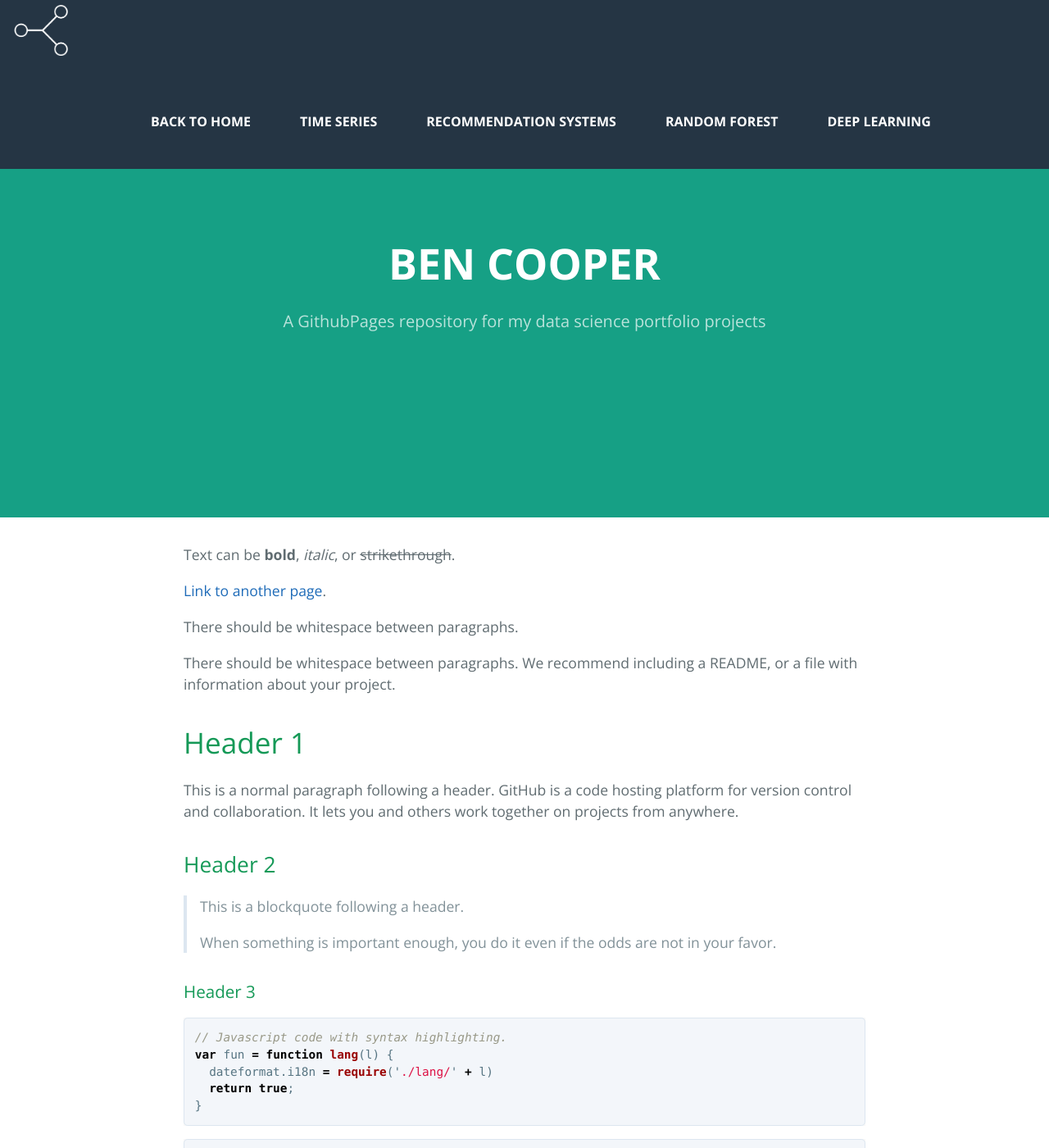
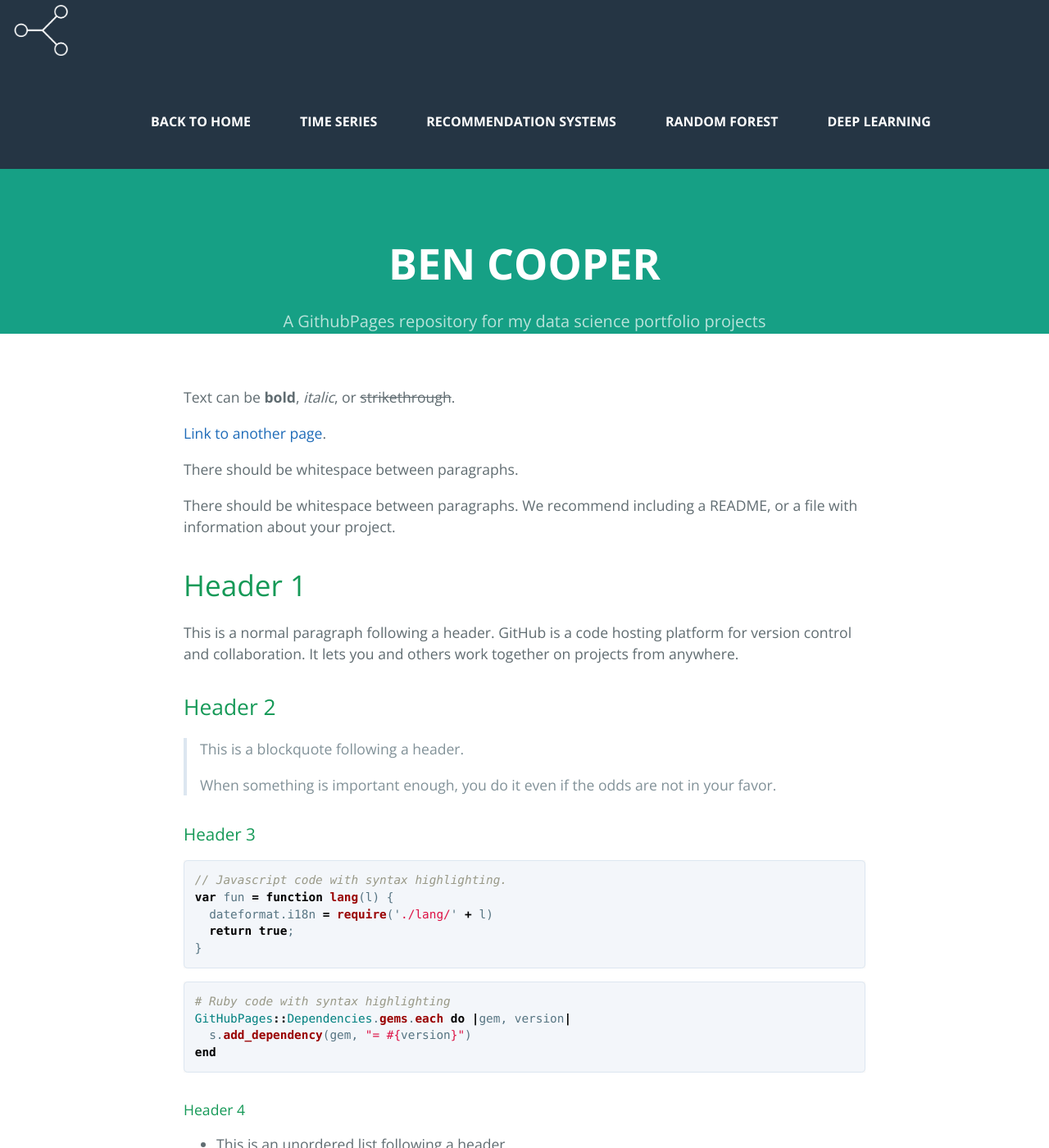
Before and after one commit to benjamin-j-cooper/benjamin-j-cooper.github.io, a Jekyll site: the page built from docs/index.md, in a window 1280 px wide and 1400 px high. Shown: the whole window at 82% size. Built offline with Jekyll 4.4.1, drawn with Linux system fonts in a browser that asks for light colours.

Commit message:
troubleshooting mobile compatability

```diff
--- a/docs/_sass/jekyll-theme-cayman.scss
+++ b/docs/_sass/jekyll-theme-cayman.scss
@@ -111,7 +111,7 @@ a {
   background-color: #16a085;
 
   @include large {
-    padding: 12rem 6rem;
+    padding: 12rem 6rem 0rem 6rem;
   }
 
   @include medium {
@@ -126,6 +126,7 @@ a {
 .project-name {
   margin-top: 0;
   margin-bottom: 0.1rem;
+  z-index: 1;
 
   @include large {
     font-size: 3.25rem;
```
Also changed, not shown: docs/tsa.md (+1 -1 lines).
